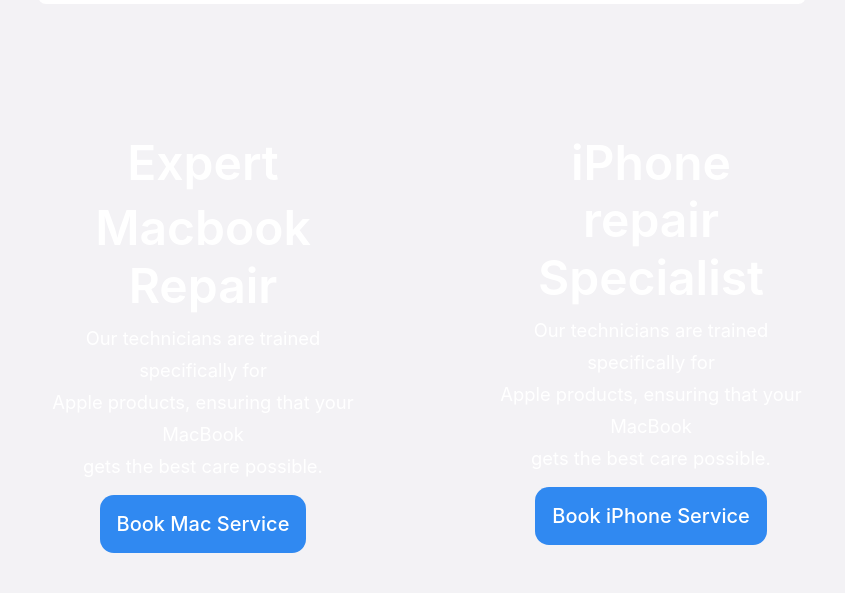
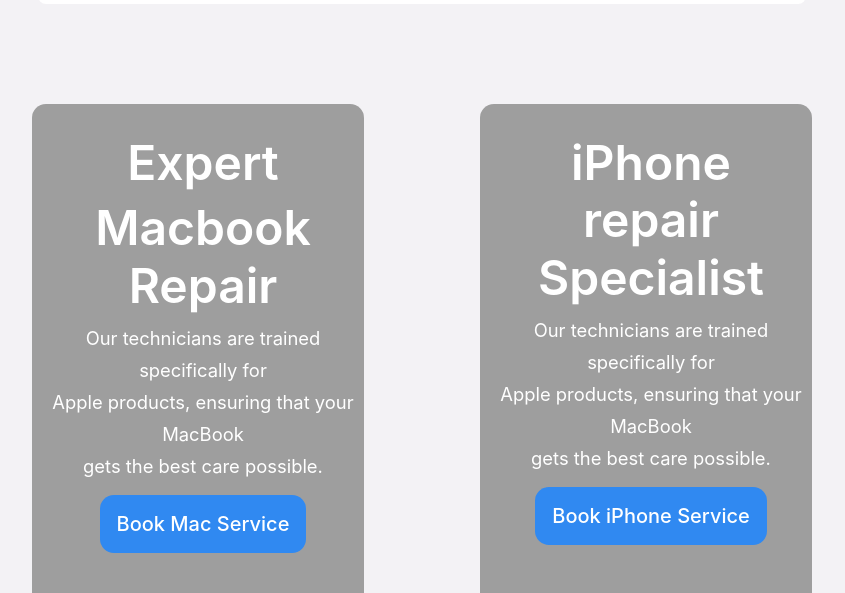
Before and after one commit to basithahamed/gsmwebsite, a plain HTML site: page index.html in a window 1280 px wide. Shown: the part 1572-2165 px from the top of the page, without its empty margins (218-1063 px from the left). Drawn offline with nearby package versions, Linux system fonts and the light colour scheme; the site is published under a folder, as on GitHub Pages, so addresses that start at the root find nothing; grey boxes are pictures that could not be loaded.

Commit message:
added ../

```diff
--- a/css/index.css
+++ b/css/index.css
@@ -193,7 +193,7 @@
 
     background-repeat: no-repeat;
 
-    background: url('/assets/gradient.png');
+    background: url('../assets/gradient.png');
     background-repeat: no-repeat;
 background-size: 100% 100%;
 
```
